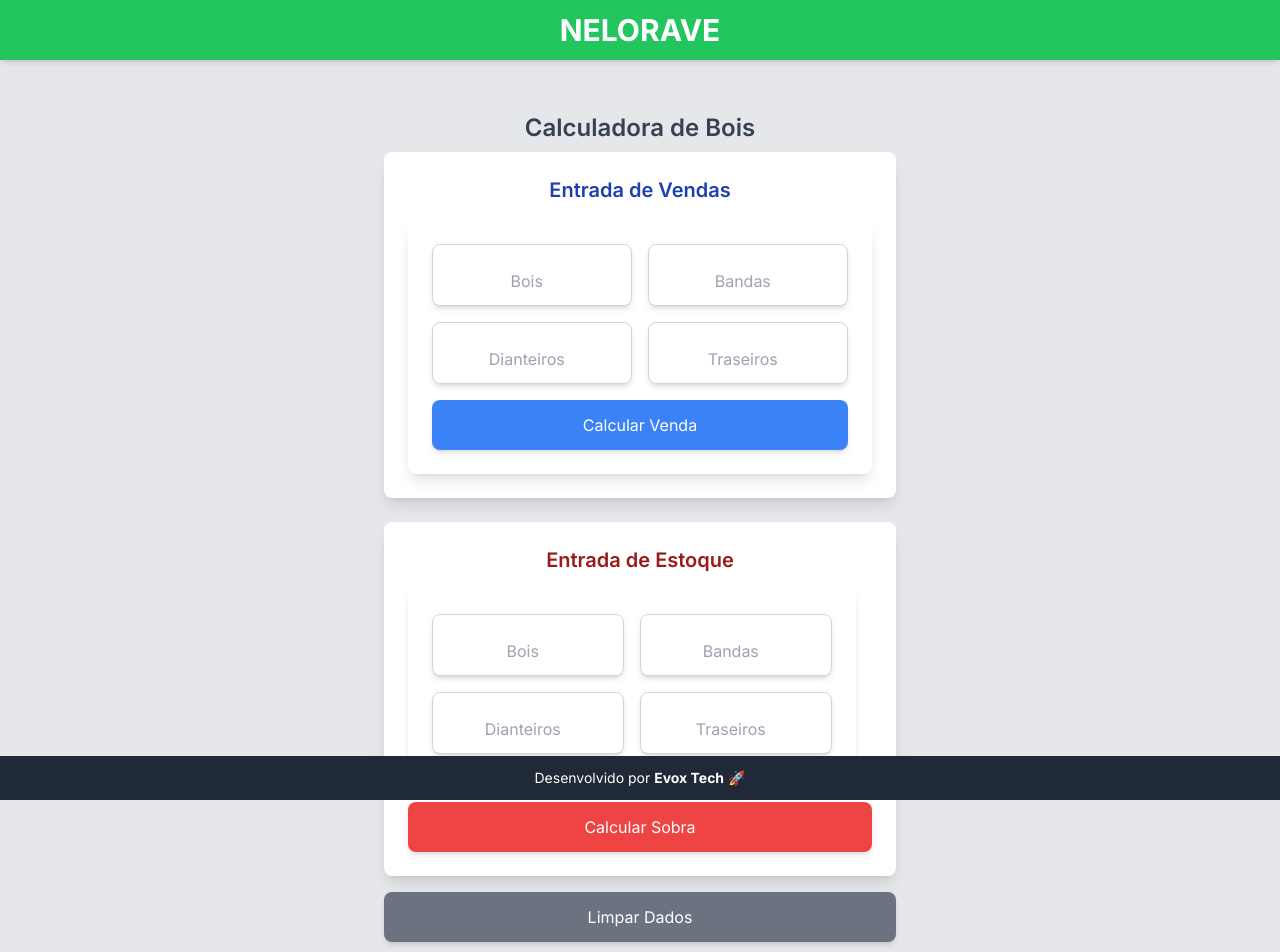
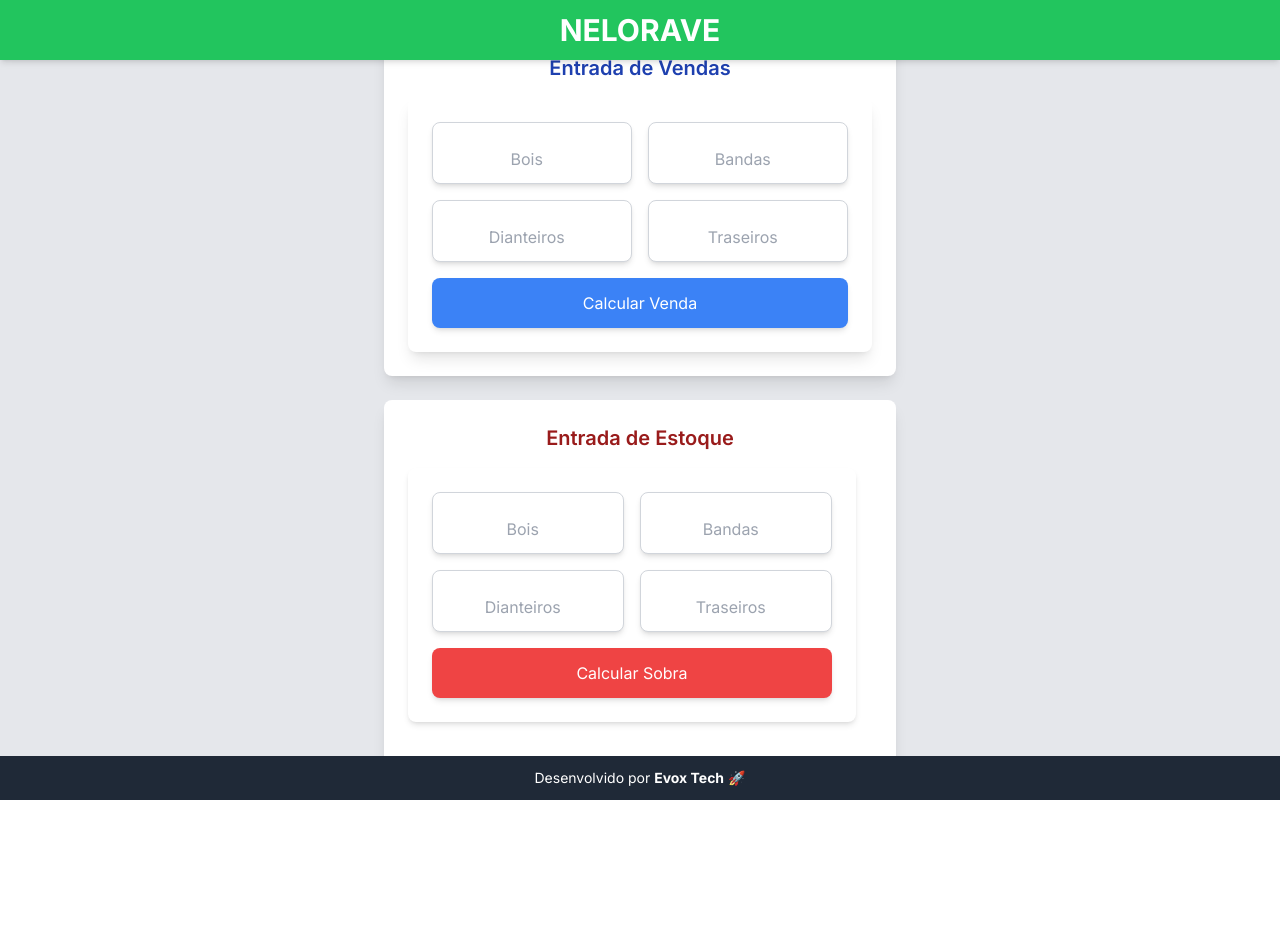
Before and after one commit to nilsonxp/calculadora-boi-front, a React (Vite) app in the folder calculadora-boi/: page / in a window 1280 px wide. Shown: the top 952 px of the page. After the commit the page ends 800 px from the top, so only its background shows below. Built offline with nearby package versions, Linux system fonts and the light colour scheme.

Commit message:
melhorias no layout e remoção do limpar - temporário

```diff
--- a/calculadora-boi/src/App.jsx
+++ b/calculadora-boi/src/App.jsx
@@ -7,12 +7,11 @@ function App() {
   const [resultado, setResultado] = useState(null);
   const [estoque, setEstoque] = useState({ bois: "", bandas: "", dianteiros: "", traseiros: "" });
   const [sobra, setSobra] = useState(null);
-  const [erro, setErro] = useState(null);
-  const [shake, setShake] = useState(false); // Estado para ativar a animação
-  const [erroVenda, setErroVenda] = useState(null); // Novo estado para erros da venda
-  const [erroSobra, setErroSobra] = useState(null); // Novo estado para erros da sobra
+  const [erroVenda, setErroVenda] = useState(null);
+  const [erroSobra, setErroSobra] = useState(null);
+  const [shake, setShake] = useState(false); // Para animação de erro
 
-  // Referências para os resultados (venda e sobra)
+  // Referências para rolagem automática
   const resultadoRef = useRef(null);
   const sobraRef = useRef(null);
 
@@ -30,14 +29,12 @@ function App() {
 
       const result = await response.json();
 
-      if (result.erro) { // Caso a API retorne erro (ex: valores inválidos)
+      if (result.erro) {
         setErroVenda(result.erro);
         return;
       }
 
       setResultado(result);
-
-      // Scroll para o resultado
       setTimeout(() => resultadoRef.current?.scrollIntoView({ behavior: "smooth" }), 300);
     } catch (error) {
       console.error(error);
@@ -87,18 +84,6 @@ function App() {
     }
   };
 
-  const limparDados = () => {
-    setResultado(null);  // Reseta o resultado da venda
-    setSobra(null);      // Reseta o resultado da sobra
-    setErroVenda(null);  // Remove erros da venda
-    setErroSobra(null);  // Remove erros da sobra
-    setShake(false);     // Remove o efeito de tremor se houver erro ativo
-
-    // Reseta os inputs do formulário de estoque e vendas
-    setEstoque({ bois: "", bandas: "", dianteiros: "", traseiros: "" });
-  };
-
-
   return (
     <div className="min-h-screen flex flex-col items-center justify-center bg-gray-200 p-6">
       {/* Faixa verde com "NELORAVE" */}
@@ -106,53 +91,25 @@ function App() {
         <h1 className="text-3xl font-bold text-white">NELORAVE</h1>
       </header>
 
-      {/* Criando um espaçamento automático entre os elementos */}
-      <div className="flex flex-col items-center w-full max-w-lg my-2 pt-20">
-        <h2 className="text-2xl font-semibold text-gray-700 text-center">Calculadora de Bois</h2>
-      </div>
-
       {/* Seção de Vendas */}
       <div className="bg-white p-6 rounded-lg shadow-lg w-full max-w-lg mb-6">
         <h3 className="text-xl font-semibold text-blue-800 mb-4 text-center">Entrada de Vendas</h3>
-        <div ref={resultadoRef}> {/* Referência para o resultado */}
+        <div ref={resultadoRef}>
           <Formulario onCalcular={calcularVenda} />
         </div>
-
-        {/* Mensagem de erro específica para cálculo de venda */}
         {erroVenda && <p className="text-red-600 mt-2 text-center">{erroVenda}</p>}
-
         <Resultado titulo="Resultado da Venda" resultado={resultado} />
       </div>
 
       {/* Seção de Estoque */}
       <div className={`bg-white p-6 rounded-lg shadow-lg w-full max-w-lg ${shake ? "shake" : ""}`}>
         <h3 className="text-xl font-semibold text-red-800 mb-4 text-center">Entrada de Estoque</h3>
-        <EstoqueForm estoque={estoque} setEstoque={setEstoque} />
-        <button
-          className="w-full bg-red-500 text-white px-4 py-3 rounded-lg hover:bg-red-600 active:scale-95 transition shadow-md hover:shadow-lg"
-          onClick={calcularSobra}
-        >
-          Calcular Sobra
-        </button>
-
-        {/* Mensagem de erro específica para cálculo de sobra */}
+        <EstoqueForm estoque={estoque} setEstoque={setEstoque} onCalcularSobra={calcularSobra} />
         {erroSobra && <p className="text-red-600 mt-2 text-center">{erroSobra}</p>}
-
-        <div ref={sobraRef}> {/* Referência para o resultado da sobra */}
+        <div ref={sobraRef}>
           <Resultado titulo="Sobra no Estoque" resultado={sobra} />
         </div>
       </div>
-
-      {/* Botão de limpar */}
-      <button
-        className="w-full max-w-lg mt-4 bg-gray-500 text-white px-4 py-3 rounded-lg hover:bg-gray-600 active:scale-95 transition shadow-md hover:shadow-lg mb-7"
-        onClick={limparDados}
-      >
-        Limpar Dados
-      </button>
-
-      {/* Exibir erro, se houver */}
-      {erro && <p className={`text-red-600 mt-4 mb-5 ${shake ? "shake" : ""}`}>{erro}</p>}
 
       {/* Rodapé na parte inferior */}
       <footer className="w-full bg-gray-800 py-3 text-center fixed bottom-0 left-">
--- a/calculadora-boi/src/components/EstoqueForm.jsx
+++ b/calculadora-boi/src/components/EstoqueForm.jsx
@@ -1,6 +1,6 @@
 import InputField from "./InputField";
 
-function EstoqueForm({ estoque, setEstoque }) {
+function EstoqueForm({ estoque, setEstoque, onCalcularSobra }) {
   return (
     <div className="mb-6 bg-white p-6 rounded-lg shadow-md w-full max-w-md text-center">
       <div className="grid grid-cols-2 gap-4">
@@ -13,6 +13,14 @@ function EstoqueForm({ estoque, setEstoque }) {
           />
         ))}
       </div>
+
+      {/* Botão dentro do EstoqueForm */}
+      <button
+        className="w-full bg-red-500 text-white px-4 py-3 rounded-lg hover:bg-red-600 active:scale-95 transition shadow-md hover:shadow-lg mt-4"
+        onClick={onCalcularSobra}
+      >
+        Calcular Sobra
+      </button>
     </div>
   );
 }
--- a/calculadora-boi/src/components/Formulario.jsx
+++ b/calculadora-boi/src/components/Formulario.jsx
@@ -8,7 +8,7 @@ function Formulario({ onCalcular }) {
     const { name, value } = e.target;
     setDados((prev) => ({
       ...prev,
-      [name]: value, // Mantém vazio sem converter para número
+      [name]: value,
     }));
   };
 
@@ -21,10 +21,7 @@ function Formulario({ onCalcular }) {
   };
 
   return (
-    <form
-      onSubmit={handleSubmit}
-      className="space-y-4 flex flex-col items-center bg-white p-6 rounded-lg shadow-lg w-full max-w-lg"
-    >
+    <form onSubmit={handleSubmit} className="space-y-4 flex flex-col items-center bg-white p-6 rounded-lg shadow-lg w-full max-w-lg">
       <div className="grid grid-cols-2 gap-4 w-full">
         {["bois", "bandas", "dianteiros", "traseiros"].map((campo) => (
           <InputField
@@ -37,7 +34,8 @@ function Formulario({ onCalcular }) {
       </div>
 
       <button
-        className="w-full bg-blue-500 text-white px-4 py-3 rounded-lg hover:bg-blue-600 active:scale-95 transition shadow-md hover:shadow-lg">
+        className="w-full bg-blue-500 text-white px-4 py-3 rounded-lg hover:bg-blue-600 active:scale-95 transition shadow-md hover:shadow-lg mt-4"
+      >
         Calcular Venda
       </button>
     </form>
```
